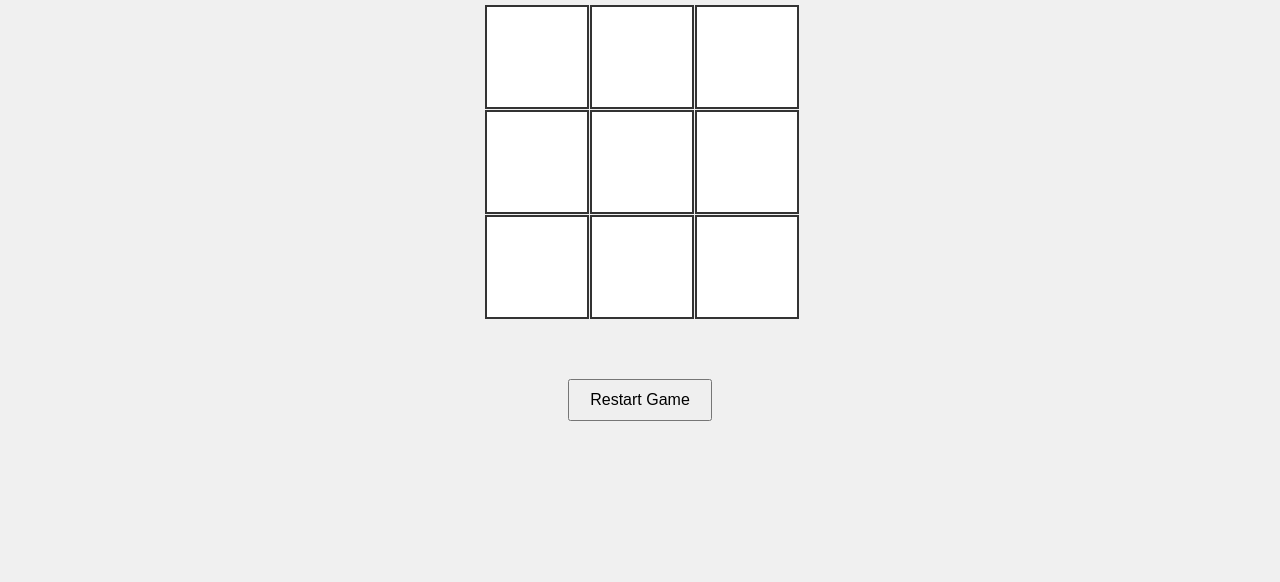
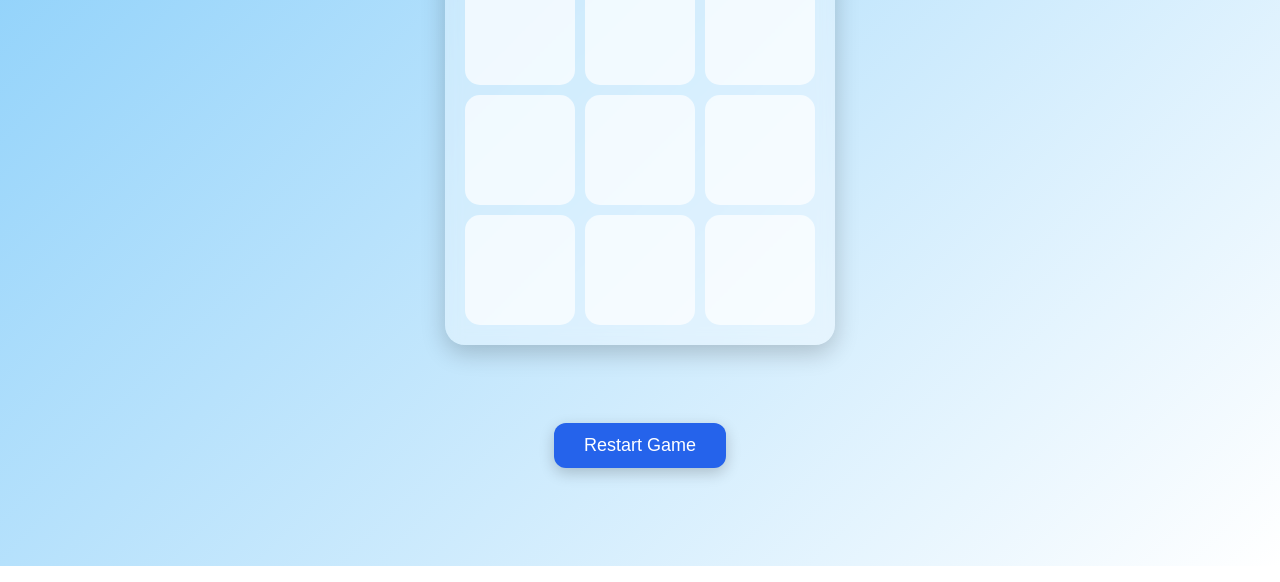
Before and after one commit to salma534/xo, a plain HTML site: page index.html in a window 1280 px wide. Shown: the part 234-816 px from the top of the page. Drawn offline with Linux system fonts and the light colour scheme.

Commit message:
Update index.html

```diff
--- a/index.html
+++ b/index.html
@@ -5,53 +5,112 @@
   <meta name="viewport" content="width=device-width, initial-scale=1.0">
   <title>Smart Tic-Tac-Toe</title>
   <style>
+    /* ---------- GLOBAL STYLING ---------- */
     body {
-      font-family: Arial, sans-serif;
+      font-family: "Poppins", Arial, sans-serif;
+      margin: 0;
+      height: 100vh;
       display: flex;
       flex-direction: column;
       align-items: center;
       justify-content: center;
-      height: 100vh;
-      background-color: #f0f0f0;
+      background: linear-gradient(135deg, #87CEFA, #ffffff);
+      color: #333;
     }
+
     h1 {
-      margin-bottom: 20px;
+      font-size: 42px;
+      margin-bottom: 15px;
+      letter-spacing: 1px;
+      text-shadow: 0 3px 6px rgba(0,0,0,0.2);
     }
+
+    /* ---------- GAME BOARD ---------- */
     #board {
+      background: rgba(255,255,255,0.35);
+      padding: 20px;
+      border-radius: 20px;
+      backdrop-filter: blur(8px);
       display: grid;
-      grid-template-columns: repeat(3, 100px);
-      grid-template-rows: repeat(3, 100px);
-      gap: 5px;
+      grid-template-columns: repeat(3, 110px);
+      grid-template-rows: repeat(3, 110px);
+      gap: 10px;
+      box-shadow: 0 8px 25px rgba(0,0,0,0.2);
     }
+
     .cell {
-      width: 100px;
-      height: 100px;
-      background-color: #fff;
+      width: 110px;
+      height: 110px;
+      background: rgba(255,255,255,0.7);
+      border-radius: 15px;
       display: flex;
       align-items: center;
       justify-content: center;
-      font-size: 48px;
+      font-size: 60px;
+      font-weight: 600;
+      color: #333;
       cursor: pointer;
-      border: 2px solid #333;
+      transition: 0.25s ease;
       user-select: none;
     }
+
+    .cell:hover {
+      background: rgba(255,255,255,0.9);
+      transform: scale(1.05);
+      box-shadow: 0 4px 15px rgba(0,0,0,0.15);
+    }
+
+    .cell:active {
+      transform: scale(0.95);
+    }
+
+    /* Highlight winning cells */
+    .winner {
+      background: #6ee7b7 !important;
+      box-shadow: 0 0 20px #34d399;
+      color: #064e3b;
+    }
+
+    /* ---------- MESSAGE AREA ---------- */
     #message {
-      margin-top: 20px;
-      font-size: 20px;
-      height: 24px;
+      margin-top: 25px;
+      font-size: 24px;
+      min-height: 28px;
+      letter-spacing: 1px;
+      text-shadow: 0 2px 5px rgba(0,0,0,0.15);
     }
+
+    /* ---------- BUTTON ---------- */
     button {
-      margin-top: 20px;
-      padding: 10px 20px;
-      font-size: 16px;
+      margin-top: 25px;
+      padding: 12px 30px;
+      font-size: 18px;
+      border-radius: 12px;
+      border: none;
+      background: #2563eb;
+      color: white;
+      cursor: pointer;
+      transition: 0.25s ease;
+      box-shadow: 0 5px 15px rgba(0,0,0,0.2);
+    }
+    button:hover {
+      background: #1e40af;
+      transform: scale(1.05);
+    }
+    button:active {
+      transform: scale(0.95);
     }
   </style>
 </head>
+
 <body>
   <h1>Smart Tic-Tac-Toe</h1>
+
   <div id="board"></div>
   <div id="message"></div>
+
   <button onclick="resetGame()">Restart Game</button>
+
 
   <script>
     const board = Array(9).fill(null);
@@ -60,11 +119,14 @@
     const boardDiv = document.getElementById('board');
     const messageDiv = document.getElementById('message');
 
-    function createBoard() {
+    function createBoard(highlight = []) {
       boardDiv.innerHTML = '';
+
       board.forEach((cell, idx) => {
         const cellDiv = document.createElement('div');
         cellDiv.classList.add('cell');
+        if (highlight.includes(idx)) cellDiv.classList.add('winner');
+
         cellDiv.dataset.index = idx;
         cellDiv.textContent = cell || '';
         cellDiv.addEventListener('click', playerMove);
@@ -77,6 +139,7 @@
       if (!board[idx] && !checkWinner(board)) {
         board[idx] = player;
         createBoard();
+
         if (!checkWinner(board)) {
           setTimeout(computerMove, 300);
         }
@@ -84,12 +147,10 @@
     }
 
     function computerMove() {
-      // First, try to win
       let move = findBestMove(computer);
-      // Then, try to block player
       if (move === null) move = findBestMove(player);
-      // Otherwise, pick center, corners, then sides
       if (move === null) move = chooseFallbackMove();
+
       if (move !== null) {
         board[move] = computer;
         createBoard();
@@ -114,7 +175,7 @@
     }
 
     function chooseFallbackMove() {
-      if (!board[4]) return 4; // take center
+      if (!board[4]) return 4;
       const corners = [0,2,6,8].filter(i => !board[i]);
       if (corners.length) return corners[Math.floor(Math.random()*corners.length)];
       const sides = [1,3,5,7].filter(i => !board[i]);
@@ -132,6 +193,7 @@
         const [a,b,c] = combo;
         if (bd[a] && bd[a] === bd[b] && bd[a] === bd[c]) {
           messageDiv.textContent = `${bd[a]} wins!`;
+          createBoard([a, b, c]);
           return bd[a];
         }
       }
@@ -139,7 +201,6 @@
         messageDiv.textContent = "It's a draw!";
         return 'draw';
       }
-      messageDiv.textContent = '';
       return null;
     }
 
```
